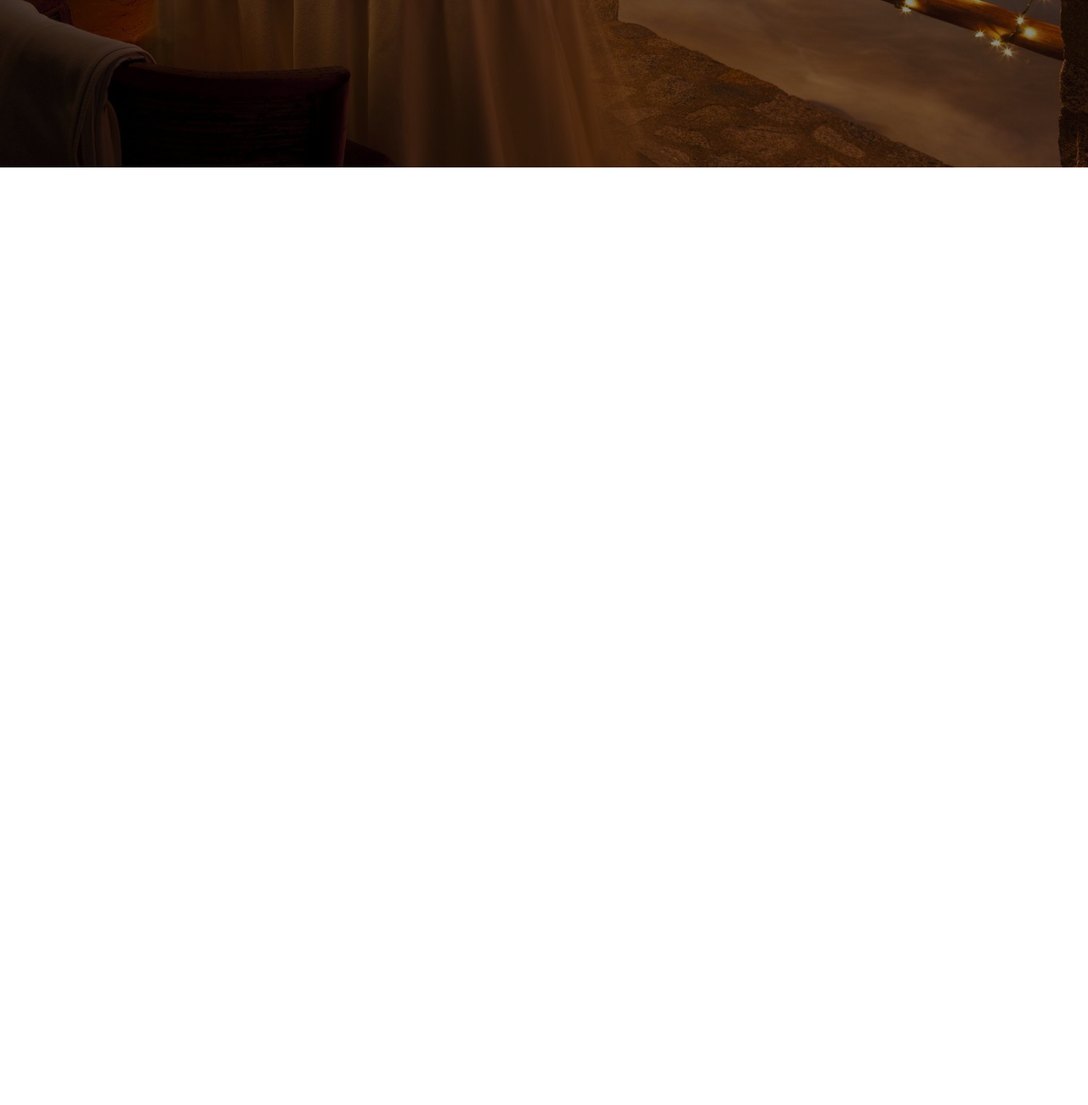
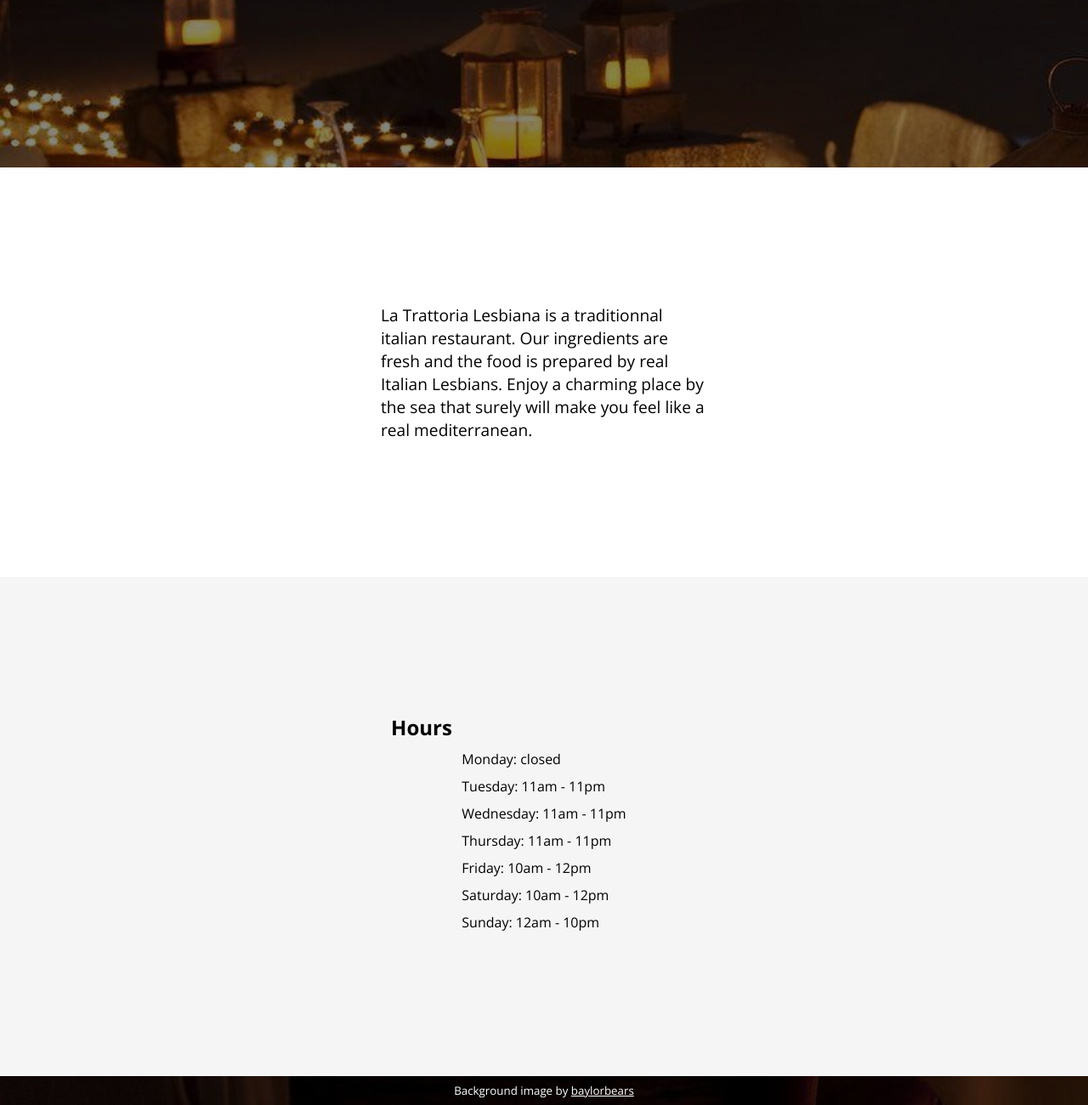
Before and after one commit to eleadn/odin-restaurant-page, a website built with webpack: page src/template.html in a window 1280 px wide. Shown: the part 603-1903 px from the top of the page at 85% size. Before the commit the page ends 800 px from the top, so only its background shows below. Built offline with nearby package versions, Linux system fonts and the light colour scheme.

Commit message:
Add informations and footer

```diff
--- a/src/style.css
+++ b/src/style.css
@@ -9,6 +9,8 @@
 :root
 {
     --main-bckgrnd: #00000077;
+    --secondary-bckgrnd: white;
+    --ternary-bckgrnd: whitesmoke;
     --main-bckgrnd-nav: #1A1A1A77;
     --color-contrast: white;
 }
@@ -34,6 +36,21 @@ header
     top: 0px;
 }
 
+footer
+{
+    background-color: var(--main-bckgrnd);
+    display: flex;
+    justify-content: space-around;
+    padding: 0.5rem 0;
+    font-size: smaller;
+    color: var(--color-contrast);
+}
+
+footer a
+{
+    color: var(--color-contrast);
+}
+
 nav
 {
     border-radius: 10px 10px 0 0;
@@ -57,7 +74,7 @@ nav.selected
     flex: 1;
 }
 
-.presentation
+.restaurant-infos
 {
     width: 100%;
     height: 100vh;
@@ -70,12 +87,49 @@ nav.selected
     gap: 40px;
 }
 
-.presentation h1
+.restaurant-infos h1
 {
     font-size: 60px;
 }
 
-.presentation p
+.restaurant-infos p
 {
     font-size: 30px;
 }
+
+.informations
+{
+    display: flex;
+    flex-direction: column;
+    justify-content: center;
+    align-items: center;
+    padding: 10rem 0;
+}
+
+.sub-presentation
+{
+    background-color: var(--secondary-bckgrnd);
+
+}
+
+.hours
+{
+    background-color: var(--ternary-bckgrnd);
+}
+
+.hours h2
+{
+    padding-right: 18rem;
+}
+
+.hours li
+{
+    list-style: none;
+    margin: 10px 0;
+}
+
+.sub-presentation p
+{
+    width: 30%;
+    font-size: larger;
+}
--- a/src/template.html
+++ b/src/template.html
@@ -14,9 +14,32 @@
 
     <div id="content">
         <div class="presentation">
-            <h1>Trattoria Lesbiana</h1>
-            <p>An Italian Restaurant | 60 Unexisting Street, Unreal City</p>
+            <div class="restaurant-infos">
+                <h1>Trattoria Lesbiana</h1>
+                <p>An Italian Restaurant | 60 Unexisting Street, Unreal City</p>
+            </div>
+
+            <div class="informations sub-presentation">
+                <p>La Trattoria Lesbiana is a traditionnal italian restaurant. Our ingredients are fresh and the food is prepared by real Italian Lesbians. Enjoy a charming place by the sea that surely will make you feel like a real mediterranean.</p>
+            </div>
+
+            <div class="informations hours">
+                <h2>Hours</h2>
+                <ul>
+                    <li>Monday: closed</li>
+                    <li>Tuesday: 11am - 11pm</li>
+                    <li>Wednesday: 11am - 11pm</li>
+                    <li>Thursday: 11am - 11pm</li>
+                    <li>Friday: 10am - 12pm</li>
+                    <li>Saturday: 10am - 12pm</li>
+                    <li>Sunday: 12am - 10pm</li>
+                </ul>
+            </div>
         </div>
     </div>
+
+    <footer>
+        <div>Background image by <a href="https://wallpapercave.com/u/baylorbears">baylorbears</a></div>
+    </footer>
 </body>
 </html>
```
